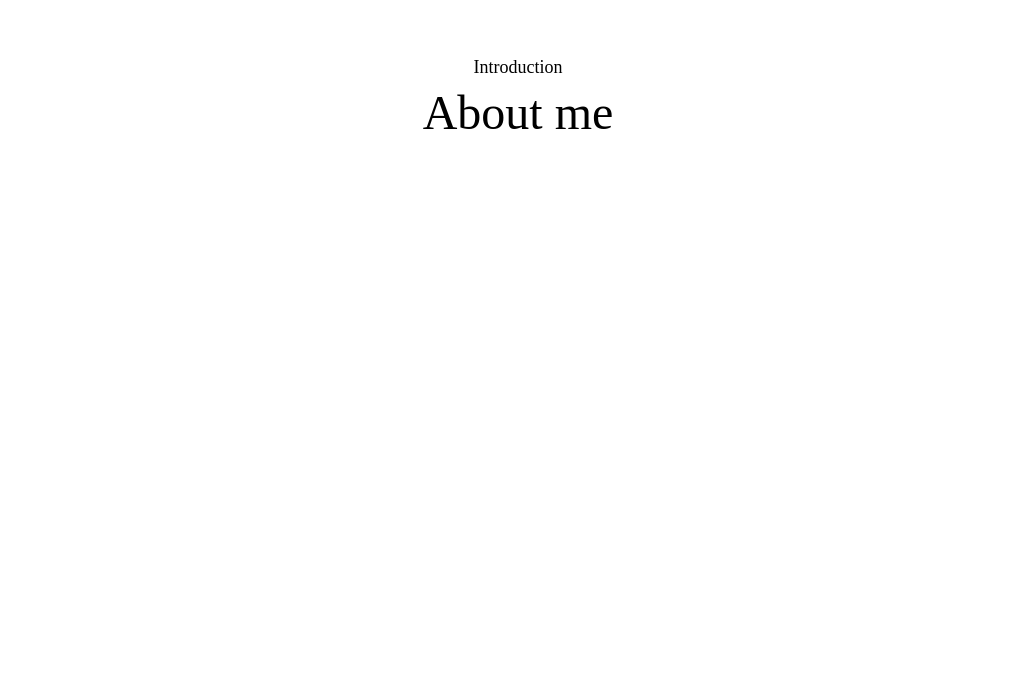
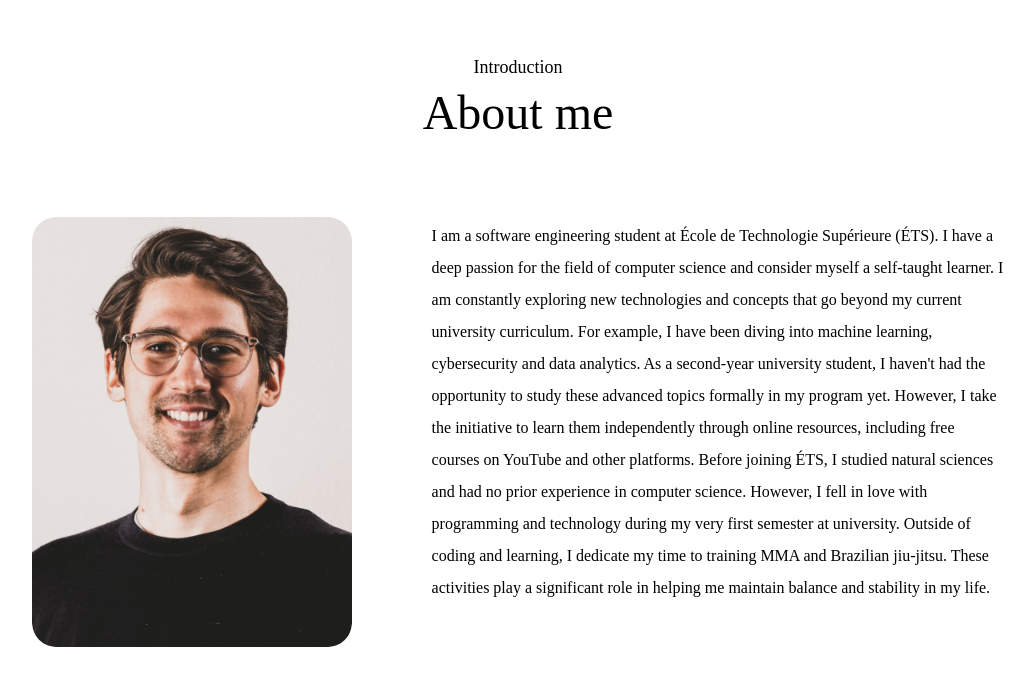
Before and after one commit to Delta-ReFz/PortfolioV2, a Next.js app in the folder portfoliov2/: page / in a window 1280 px wide. Shown: the part 787-1472 px from the top of the page, without its empty margins (122-1156 px from the left). Before the commit the page ends 964 px from the top, so only its background shows below. Built offline with nearby package versions, Linux system fonts and the light colour scheme; a web font is replaced by a local one.

Commit message:
Update About.jsx

```diff
--- a/portfoliov2/components/About.jsx
+++ b/portfoliov2/components/About.jsx
@@ -1,3 +1,5 @@
+import { assets } from '@/assets/assets'
+import Image from 'next/image'
 import React from 'react'
 
 const About = () => {
@@ -5,6 +7,36 @@ const About = () => {
     <div id='about' className='w-full px-[12%] py-10 scroll-mt-20'>
         <h4 className='text-center mb-2 text-lg font-Ovo'>Introduction</h4>
         <h2 className='text-center text-5xl font-Ovo'>About me</h2>
+
+        <div className='flex w-full flex-col lg:flex-row items-center gap-20 my-20'>
+
+            <div className='w-64 sm:w-80 rounded-3xl max-w-none'>
+                <Image src={assets.user_image} alt='user' className='w-full rounded-3xl' />
+            </div>
+
+            <div className='flex-1'>
+                <p className='mb-10 max-w-2xl font-Ovo'>I am a software engineering student at École de Technologie Supérieure (ÉTS).
+                   I have a deep passion for the field of computer science and consider myself a
+                   self-taught learner. I am constantly exploring new technologies and concepts
+                   that go beyond my current university curriculum. For example, I have been diving
+                   into machine learning, cybersecurity and data analytics.
+                   As a second-year university student, I haven't had the opportunity to study these
+                   advanced topics formally in my program yet. However, I take the initiative to learn
+                   them independently through online resources, including free courses on YouTube and
+                   other platforms. Before joining ÉTS, I studied natural sciences and had no prior
+                   experience in computer science. However, I fell in love with programming and
+                   technology during my very first semester at university. Outside of coding and
+                   learning, I dedicate my time to training MMA and Brazilian jiu-jitsu.
+                   These activities play a significant role in helping me maintain balance and stability in my life.</p>
+
+                   <ul>
+                     <li></li>
+                     <li></li>
+                     <li></li>
+                     <li></li>
+                   </ul>
+            </div>
+        </div>
     </div>
   )
 }
```
